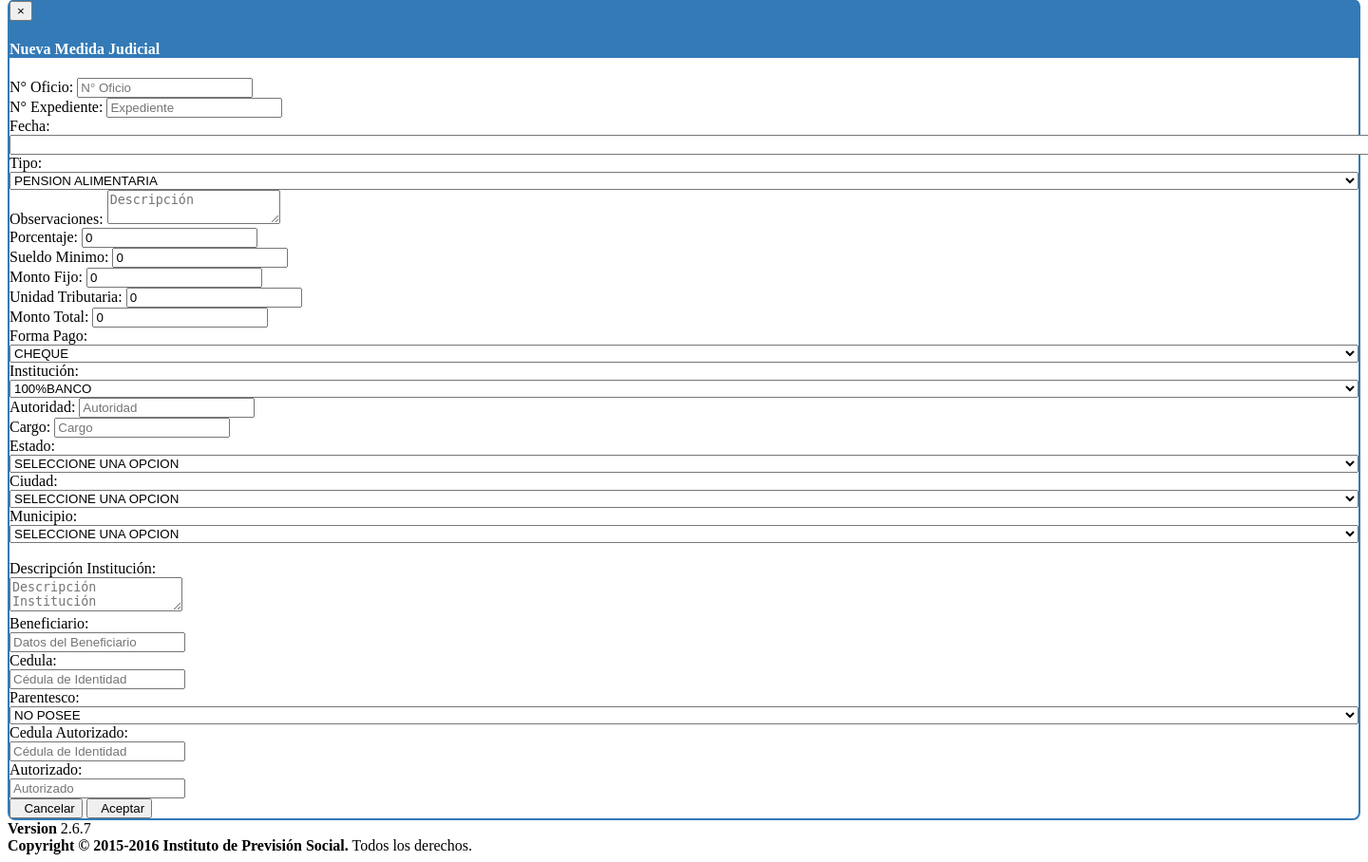
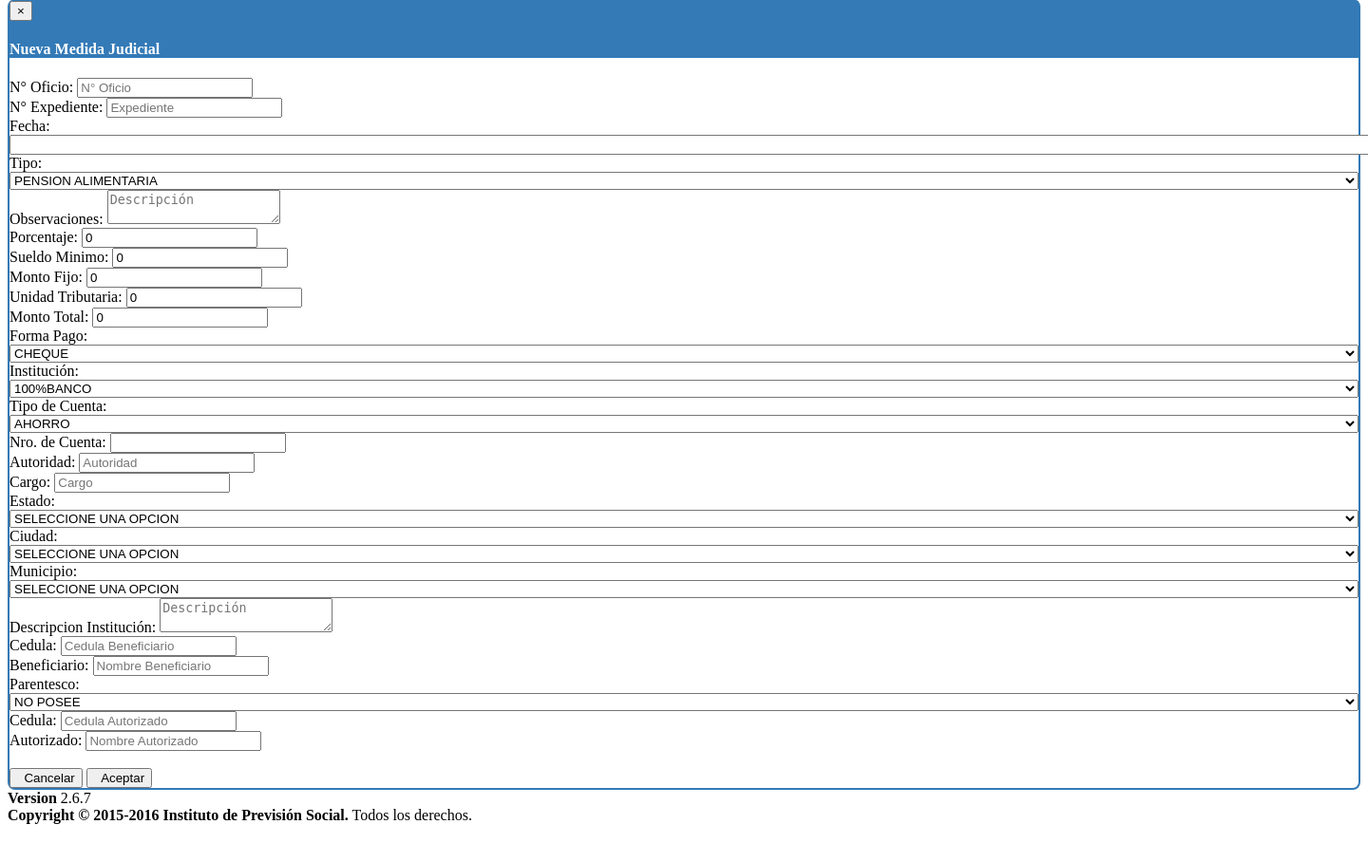
Before and after one commit to informaticaipsfa/pensiones, a PHP site: the page made by application/modules/panel/views/menu/beneficiario/medidajudicial.php in a window 1440 px wide; the page is wider, and only the part inside the window is pictured. Shown: the part 985-1893 px from the top of that part at 95% size. After the commit the page ends 1853 px from the top of that part, so only its background shows below. Run offline with PHP 8.4, Linux system fonts and the light colour scheme; the template is opened without the code that fills it, so the values that code supplies are empty.

Commit message:
#MedidaJudicial: Diseño de Interfaz

```diff
--- a/application/modules/panel/views/menu/beneficiario/medidajudicial.php
+++ b/application/modules/panel/views/menu/beneficiario/medidajudicial.php
@@ -206,7 +206,7 @@
                             <button type="button" class="close" data-dismiss="modal" aria-label="Close"><span aria-hidden="true">&times;</span>
                             </button>
                             <h4 class="modal-title">Nueva Medida Judicial</h4>
-                            <label id='lblNombre'></label>
+                            <!--label id='lblNombre'></label-->
                           </div>
                           <div class="modal-body">
                               <div class="row">
@@ -304,7 +304,7 @@
                                 <!-- Institución -->
                                 <div class="col-md-4 col-sm-12">
                                     <label>Institución:</label>
-                                    <select class="js-states form-control" style="width: 100%" required aria-hidden="true"
+                                    <select class="js-states form-control" style="width: 100%"  aria-hidden="true"
                                             id="institucion">
                                             <option value="0156">100%BANCO</option>
                                             <option value="0196">ABN AMRO BANK</option>
@@ -342,6 +342,22 @@
                                             <option value="0137">SOFITASA</option>
                                     </select>
                                     <!--input type="text" class="form-control" placeholder="Institución" id='institucion'-->
+                                </div>
+                                <div class="col-md-4 col-sm-12">
+                                    <label>Tipo de Cuenta:</label>
+                                    <select class="form-control" style="width: 100%"
+                                            id="tipodecuenta">
+                                        <option selected="selected" value="S"></option>
+                                        <option value="CA" selected="selected">AHORRO</option>
+                                        <option value="CC">CORRIENTE</option>
+                                    </select>
+                                </div>
+                              </div>
+                              <div class="row">
+                                <div class="col-md-4 col-sm-12">
+                                    <label>Nro. de Cuenta:</label>
+                                    <input id="numerocuenta" class="form-control"  type="text" maxlength="23"
+                                           data-inputmask='"mask": "9999-9999-99-9999999999"' data-mask>
                                 </div>
                               </div>
                               <div class="row">
@@ -385,7 +401,50 @@
                                 </div>
                               </div>
                               <div class="row">
-
+                                <!-- Descripcion Institución -->
+                                <div class="col-md-12 col-sm-12">
+                                    <label> Descripcion Institución:</label>
+                                    <!--input type="text" class="form-control" placeholder="Descripcion" id='descripcion_institucion'-->
+                                    <textarea class="form-control" placeholder="Descripción" id='descripcion_institucion'></textarea>
+                                </div>
+                              </div>
+                              <div class="row">
+                                <!-- Cedula Beneficiario -->
+                                <div class="col-md-4 col-sm-12">
+                                    <label> Cedula:</label>
+                                    <input type="text" class="form-control" placeholder="Cedula Beneficiario" id='cedula_beneficiario'>
+                                </div>
+                                <!-- Beneficiario -->
+                                <div class="col-md-4 col-sm-12">
+                                    <label> Beneficiario:</label>
+                                    <input type="text" class="form-control" placeholder="Nombre Beneficiario" id='beneficiario'>
+                                </div>
+                                <!-- Parentesco -->
+                                <div class="col-md-4 col-sm-12">
+                                    <label> Parentesco:</label>
+                                    <select class="form-control" id='parentesco' style="width: 100%;">
+                                      <option value='0'>NO POSEE</option>
+                                      <option value='1'>HIJO</option>
+                                      <option value='2'>ESPOSA</option>
+                                      <?php
+                                        foreach ($Parentesco as $k => $v) {
+                                          echo '<option value="' . $v->id . '">' . $v->nombre . '</option>';
+                                        }
+                                      ?>
+                                    </select>
+                                </div>
+                              </div>
+                              <div class="row">
+                                <!-- Cedula Autorizado -->
+                                <div class="col-md-4 col-sm-12">
+                                    <label> Cedula:</label>
+                                    <input type="text" class="form-control" placeholder="Cedula Autorizado" id='cedula_autorizado'>
+                                </div>
+                                <!-- Nombre Autorizado -->
+                                <div class="col-md-4 col-sm-12">
+                                    <label> Autorizado:</label>
+                                    <input type="text" class="form-control" placeholder="Nombre Autorizado" id='autorizado'>
+                                </div>
                               </div>
                           <br>
                             <!-- <div class="row">
@@ -517,22 +576,25 @@
                               </div>
                             </div> -->
 
-                            <div class="row">
+                            <!-- <div class="row">
                               <div class="col-md-2">Descripción Institución:</div>
                               <div class="col-md-10">
                                 <textarea class="form-control" placeholder="Descripción Institución" id='descripcion_institucion'></textarea>
                               </div>
-                            </div>
-                            <div class="row">
+                            </div> -->
+
+                            <!-- <div class="row">
                               <div class="col-md-2">Beneficiario:</div>
                               <div class="col-md-10">
                                 <input type="text" class="form-control" placeholder="Datos del Beneficiario" id='beneficiario'/>
                               </div>
-                            </div>
+                            </div> -->
 
-                            <div class="row">
+                            <!-- <div class="row">
                               <div class="col-md-2">Cedula:</div>
-                              <div class="col-md-4"><input type="text" class="form-control" placeholder="Cédula de Identidad" id='cedula_beneficiario'/></div>
+                              <div class="col-md-4">
+                                <input type="text" class="form-control" placeholder="Cédula de Identidad" id='cedula_beneficiario'/>
+                              </div>
                               <div class="col-md-2">Parentesco:</div>
                               <div class="col-md-4">
                                 <select class="form-control" id='parentesco' style="width: 100%;">
@@ -546,15 +608,14 @@
                                   ?>
                                 </select>
                               </div>
-                            </div>
-                            <div class="row">
+                            </div> -->
+
+                            <!-- <div class="row">
                               <div class="col-md-2">Cedula Autorizado:</div>
                               <div class="col-md-4"><input type="text" class="form-control" placeholder="Cédula de Identidad" id='cedula_autorizado'/></div>
                               <div class="col-md-2">Autorizado:</div>
                               <div class="col-md-4"><input type="text" class="form-control" placeholder="Autorizado" id='autorizado'/></div>
-                            </div>
-
-
+                            </div> -->
 
                           </div>
 
```
